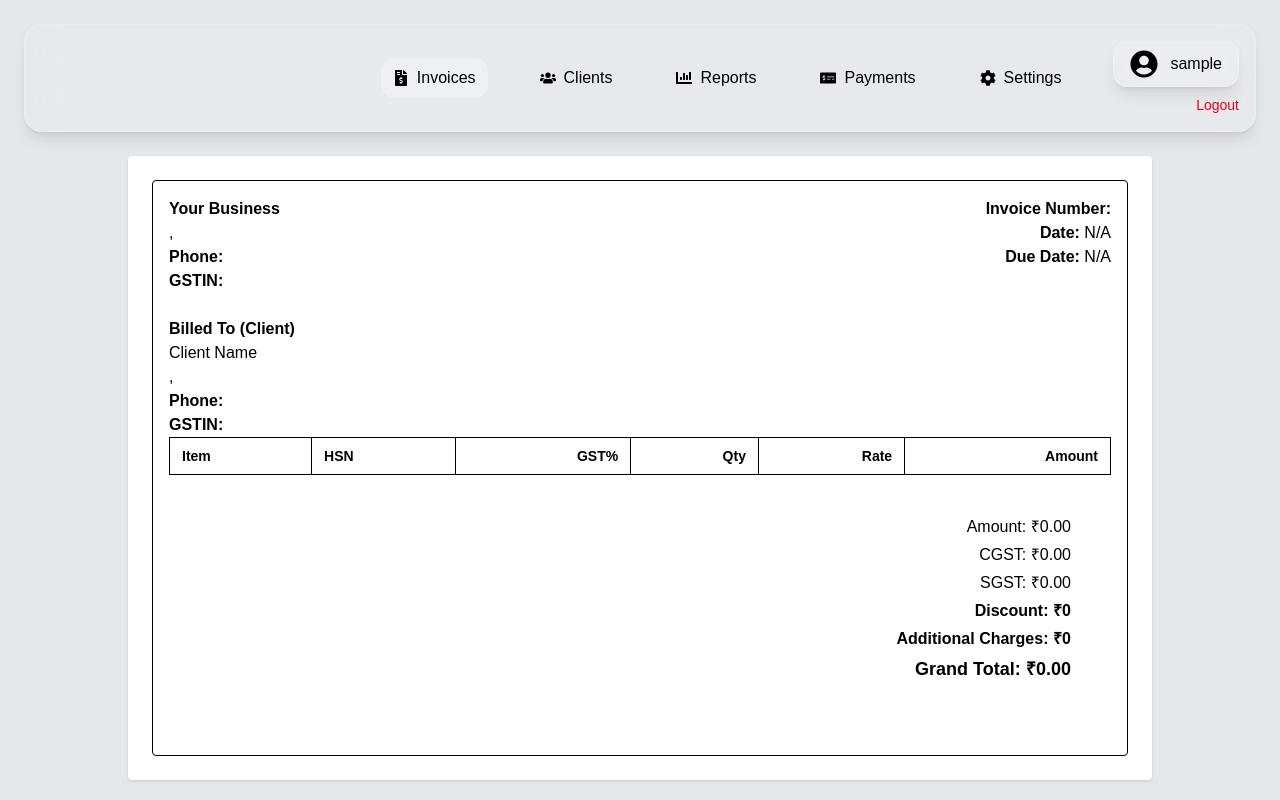
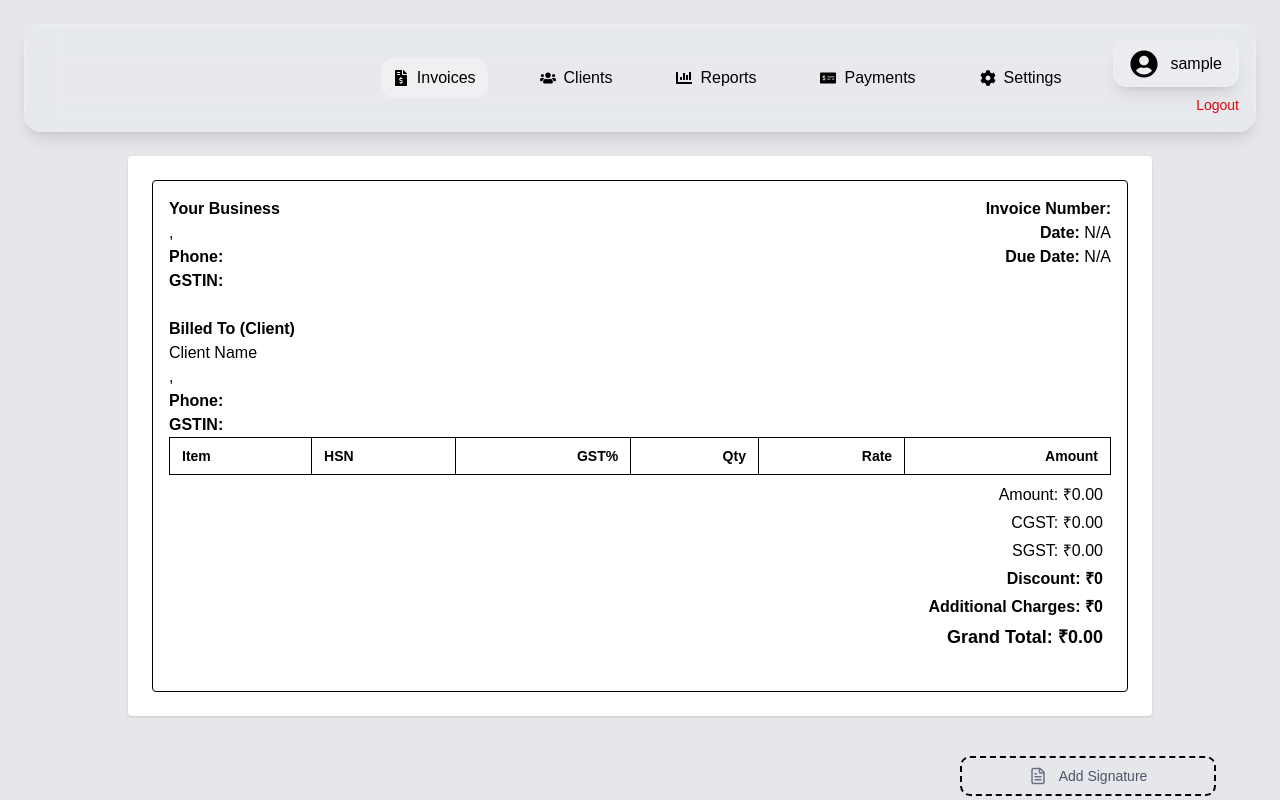
Before and after one commit to Srimathi0910/Invoice-generator, a Next.js app: page /preview in a window 1280 px wide. Shown: the top 800 px of the page. Built offline with nearby package versions, Linux system fonts and the light colour scheme; sample sign-in values are in the browser's storage; a web font is replaced by a local one.

Commit message:
Add all new files for deployment

```diff
--- a/app/preview/InvoicePreview.tsx
+++ b/app/preview/InvoicePreview.tsx
@@ -907,7 +907,7 @@ const InvoicePreview = () => {
           )}
 
           {/* Totals */}
-          <div className="flex justify-end text-right mb-4 sm:text-right p-10">
+          <div className="flex justify-end text-right mb-4 sm:text-right p-2">
             <div className="sm:w-2/3 space-y-1">
               <p>Amount: ₹{totals.amount.toFixed(2)}</p>
               <p>CGST: ₹{totals.cgst.toFixed(2)}</p>
```
